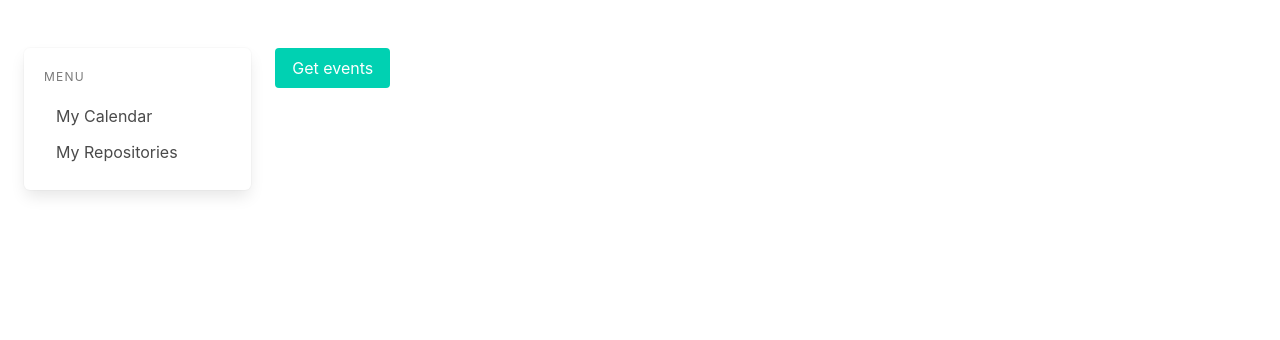
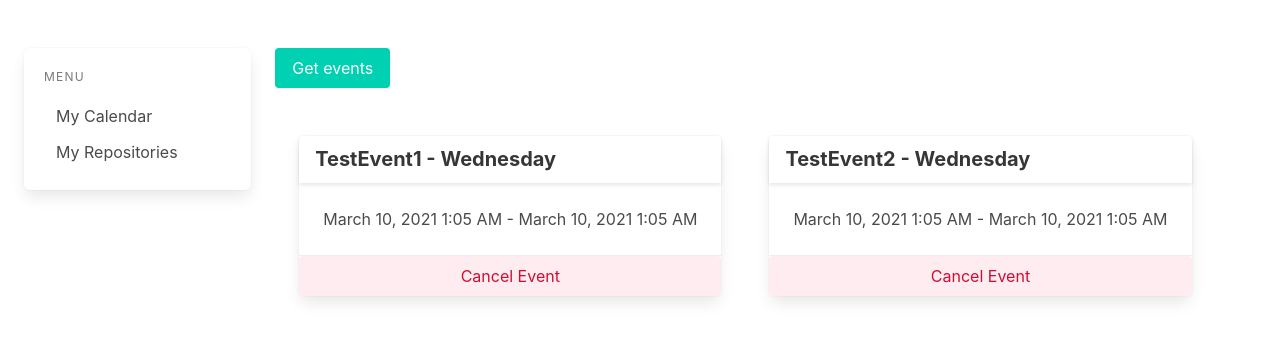
Before and after one commit to Jersonquinterolopez/hello-build-code-challenge-front-end, a React (Create React App) app: page /calendar in a window 1280 px wide. Shown: the top 340 px of the page. Built offline with nearby package versions, Linux system fonts and the light colour scheme.

Commit message:
[Integrate] ContextApi with a global State

```diff
--- a/src/App.js
+++ b/src/App.js
@@ -1,31 +1,24 @@
-import { useState } from 'react';
 import { BrowserRouter, Route, Switch } from 'react-router-dom';
 import Login from './features/authentication/Login';
 import SignUp from './features/authentication/SignUp';
 import Calendar from './features/events/calendar/index.';
 import Repositories from './features/repos/repositories';
 import Dashboard from './pages/Dashboard';
-import UserContext from './context/userContext';
-import DashboardContext from './context/dashboardContext';
+import StoreProvider from './store/StoreProvider';
 
 function App() {
-  const [user, setUser] = useState('');
-  const [sessionData, setSessionData] = useState([]);
-
   return (
     <BrowserRouter>
-      <UserContext.Provider value={{ user, setUser }}>
+      <StoreProvider>
         <Switch>
           <Route exact path="/login" component={Login} />
           <Route exact path="/sign-up" component={SignUp} />
-          <DashboardContext.Provider value={{ sessionData, setSessionData }}>
-            <Dashboard>
-              <Route path="/calendar" component={Calendar} />
-              <Route path="/github_section" component={Repositories} />
-            </Dashboard>
-          </DashboardContext.Provider>
+          <Dashboard>
+            <Route path="/calendar" component={Calendar} />
+            <Route path="/github_section" component={Repositories} />
+          </Dashboard>
         </Switch>
-      </UserContext.Provider>
+      </StoreProvider>
     </BrowserRouter>
   );
 }
--- a/src/features/events/calendar/index..jsx
+++ b/src/features/events/calendar/index..jsx
@@ -1,40 +1,27 @@
-import React, { useState, useContext, useEffect } from 'react';
-import DashboardContext from '../../../context/dashboardContext';
+import React, { useState } from 'react';
 import Loader from 'react-loader-spinner';
 import calendarApi from '../../../services/calendarApi';
 import CalendarList from '../calendarList';
 import ErrorNotice from '../../../misc/ErrorNotice';
-import { validateStates } from '../../../helpers/validateStates';
+import { useDispatch, useStore } from '../../../store/StoreProvider';
 
 const Calendar = () => {
-  const { sessionData, setSessionData } = useContext(DashboardContext);
-  const [upcomingEvents, setUpcomingEvents] = useState([]);
   const [loading, setLoading] = useState(false);
   const [error, setError] = useState(false);
 
+  // global State
+  const { upcomingEvents } = useStore();
+  const dispatch = useDispatch();
+
   const handleClick = () => {
-    calendarApi.list.getUpcomingEvents(
-      setUpcomingEvents,
-      setLoading,
-      setError,
-      setSessionData
-    );
+    calendarApi.list.getUpcomingEvents(dispatch, setLoading, setError);
   };
 
   const deleteEvent = async (eventId) => {
     setLoading(true);
     await calendarApi.remove.deleteOne(eventId);
-    await calendarApi.list.updateList(setUpcomingEvents, setLoading, setError);
+    await calendarApi.list.updateList(dispatch, setLoading, setError);
   };
-
-  useEffect(() => {
-    validateStates(
-      sessionData,
-      upcomingEvents,
-      setSessionData,
-      setUpcomingEvents
-    );
-  }, [sessionData, setSessionData, upcomingEvents]);
 
   if (error) {
     return <ErrorNotice error={error} />;
--- a/src/features/repos/repositories/index.jsx
+++ b/src/features/repos/repositories/index.jsx
@@ -3,18 +3,26 @@ import Loader from 'react-loader-spinner';
 import ErrorNotice from '../../../misc/ErrorNotice';
 import gitHubApi from '../../../services/githubApi';
 import RepositorieList from '../repositorieList';
+import { types } from '../../../store/StoreReducer';
+import { useDispatch, useStore } from '../../../store/StoreProvider';
 
 const Repositories = () => {
   const [loading, setLoading] = useState(false);
-  const [repos, setRepos] = useState([]);
   const [error, setError] = useState(false);
+
+  // global State
+  const { repos } = useStore();
+  const dispatch = useDispatch();
 
   const handleClick = (e) => {
     setLoading(true);
     e.preventDefault();
     gitHubApi.user.getRepos().then(
       (userRepos) => {
-        setRepos(userRepos);
+        dispatch({
+          type: types.getRepos,
+          payload: userRepos,
+        });
         setLoading(false);
       },
 
--- a/src/services/calendarApi.js
+++ b/src/services/calendarApi.js
@@ -1,11 +1,12 @@
 import moment from 'moment';
+import { types } from '../store/StoreReducer';
 const gapi = window.gapi;
 const currentDate = moment().format();
 const nextMonthDate = moment().add(1, 'month').format();
 
 const calendarApi = {
   list: {
-    async updateList(setUpcomingEvents, setLoading, setError) {
+    async updateList(dispatch, setLoading, setError) {
       await gapi.client.calendar.events
         .list({
           calendarId: 'primary',
@@ -19,18 +20,13 @@ const calendarApi = {
         .then((response) => {
           const events = response.result.items;
           console.log('EVENTS: ', events);
-          setUpcomingEvents(events);
+          dispatch({ type: types.getUpComingEvents, payload: events });
           setLoading(false);
           setError(false);
         })
         .catch((error) => setError(error));
     },
-    async getUpcomingEvents(
-      setUpcomingEvents,
-      setLoading,
-      setError,
-      setSessionData
-    ) {
+    async getUpcomingEvents(dispatch, setLoading, setError) {
       setLoading(true);
 
       const {
@@ -70,8 +66,7 @@ const calendarApi = {
           .then((response) => {
             const events = response.result.items;
             console.log('EVENTS: ', events);
-            setUpcomingEvents(events);
-            setSessionData(events);
+            dispatch({ type: types.getUpComingEvents, payload: events });
             setLoading(false);
             setError(false);
           })
--- /dev/null
+++ b/src/store/StoreProvider.js
@@ -0,0 +1,20 @@
+import { createContext, useContext, useReducer } from 'react';
+import storeReducer, { initialStore } from './StoreReducer';
+
+const StoreContext = createContext();
+
+const StoreProvider = ({ children }) => {
+  const [store, dispatch] = useReducer(storeReducer, initialStore);
+
+  return (
+    <StoreContext.Provider value={[store, dispatch]}>
+      {children}
+    </StoreContext.Provider>
+  );
+};
+
+const useStore = () => useContext(StoreContext)[0];
+const useDispatch = () => useContext(StoreContext)[1];
+
+export { StoreContext, useStore, useDispatch };
+export default StoreProvider;
--- /dev/null
+++ b/src/store/StoreReducer.js
@@ -0,0 +1,47 @@
+const types = {
+  authLogin: 'auth - login',
+  authLogout: 'auth - logout',
+  getRepos: 'repo - get repositories',
+  getUpComingEvents: 'event - get upcoming events',
+};
+
+const initialStore = {
+  user: [{ id: 1, name: 'Jerson' }],
+  upcomingEvents: [
+    { id: 1, summary: 'TestEvent1' },
+    { id: 2, summary: 'TestEvent2' },
+  ],
+  repos: [
+    {
+      id: 1,
+      name: 'Repo #1',
+      url: 'https://facebook.github.io/flux/docs/overview',
+    },
+    {
+      id: 2,
+      name: 'Repo #2',
+      url: 'https://facebook.github.io/flux/docs/overview',
+    },
+  ],
+};
+
+const storeReducer = (state, action) => {
+  switch (action.type) {
+    case types.getRepos:
+      return {
+        ...state,
+        repos: action.payload,
+      };
+
+    case types.getUpComingEvents:
+      return {
+        ...state,
+        upcomingEvents: action.payload,
+      };
+    default:
+      return state;
+  }
+};
+
+export { initialStore, types };
+export default storeReducer;
```
